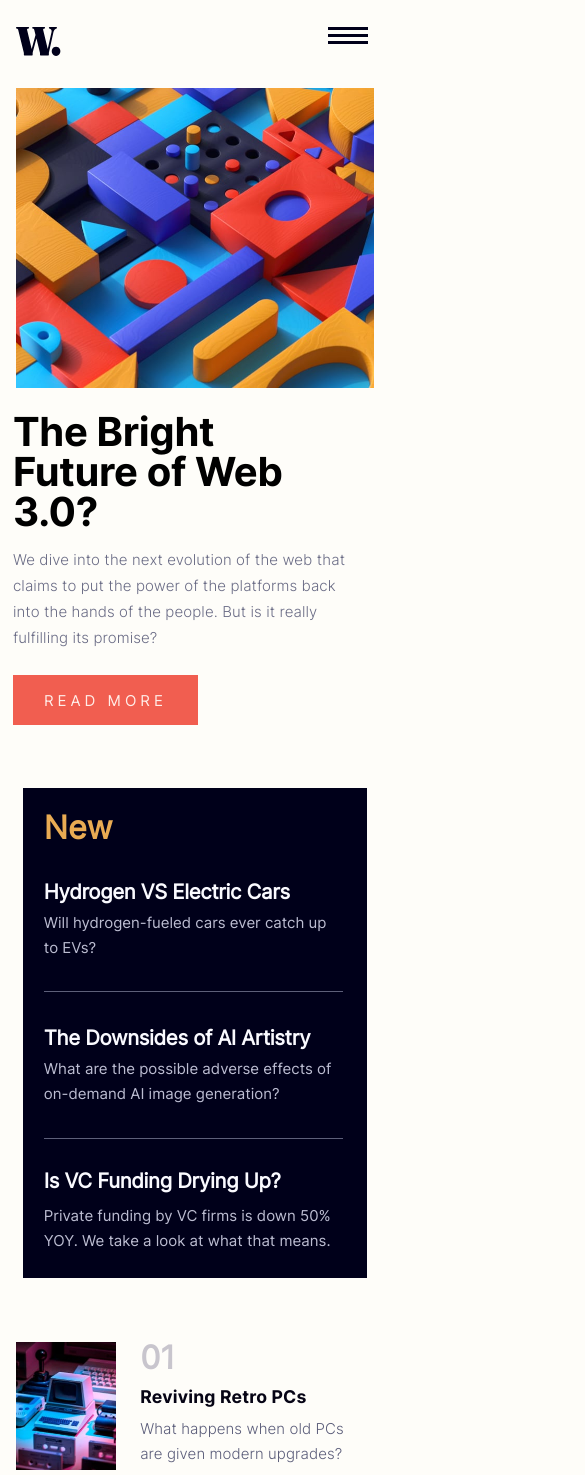
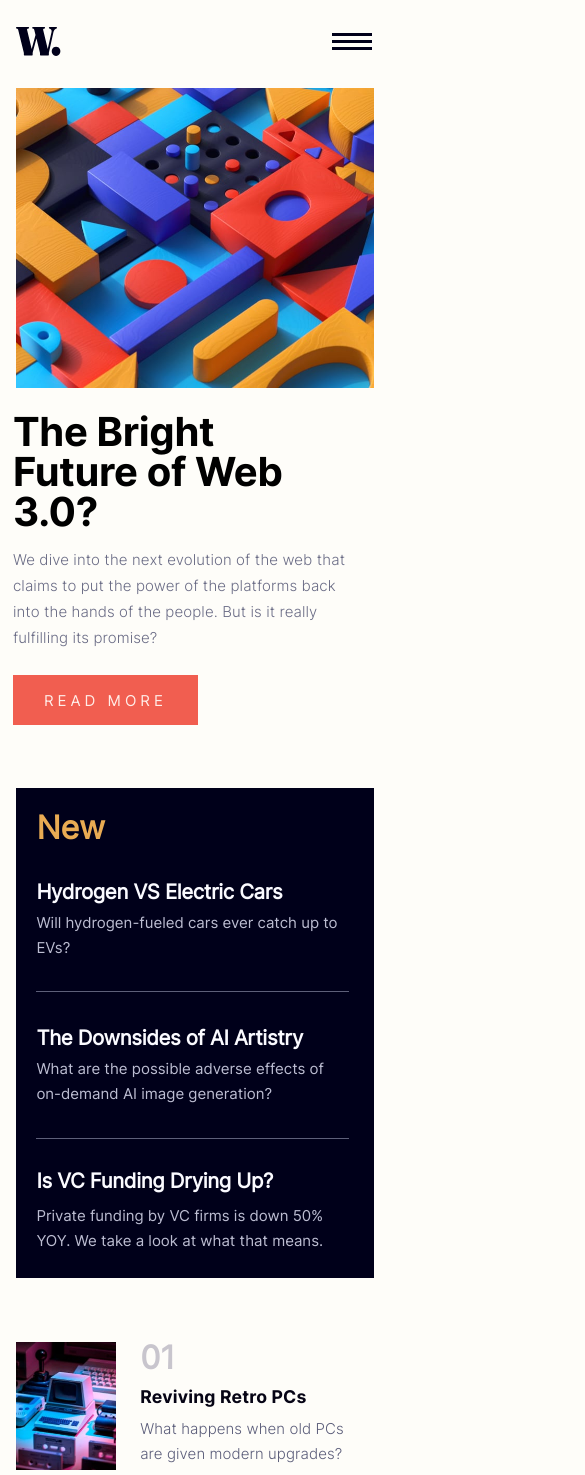
Before and after one commit to ifaronti/News-Homepage, a React (Create React App) app in the folder New-Homepage/: page / in a window 390 px wide. Shown: the top 1475 px of the page, 585 px wide, since content can reach past the window. Built offline with nearby package versions, Linux system fonts and the light colour scheme; the HTML template or start-up script is replaced by a standard one.

Commit message:
finished

```diff
--- a/New-Homepage/src/index.css
+++ b/New-Homepage/src/index.css
@@ -29,7 +29,6 @@ body{
     justify-content: center;
     align-items: center;
     background-color: black;
-    overflow-x: hidden;
 }
 
 .app{
@@ -164,6 +163,8 @@ h1{
         flex-direction: column;
         align-items: center;
         margin-bottom: 5rem;
+        overflow-x: hidden;
+
     }
 
     nav{
@@ -200,8 +201,8 @@ h1{
     .mobile-menu{
         display: block;
         position: absolute;
-        right: -1.4rem;
-        top: 3rem;
+        right: -1.7rem;
+        top: 3.36rem;
         z-index: 80;
     }
 
@@ -391,8 +392,8 @@ h2{
         position: relative;
         top: 1.5rem;
         height: 490px;
-        width: 344px;
-        max-width: 92%;
+        width: 92vw;
+        max-width: 600px;
         background-color: hsl(240, 100%, 5%);
     }
 
```
